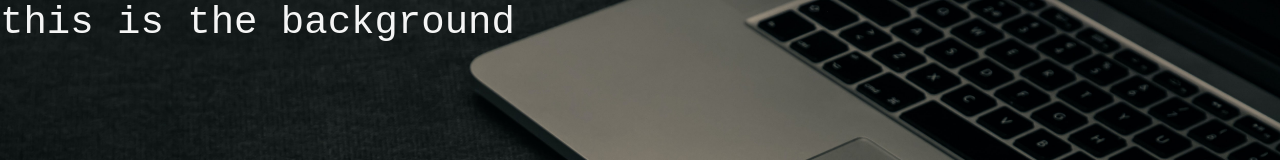
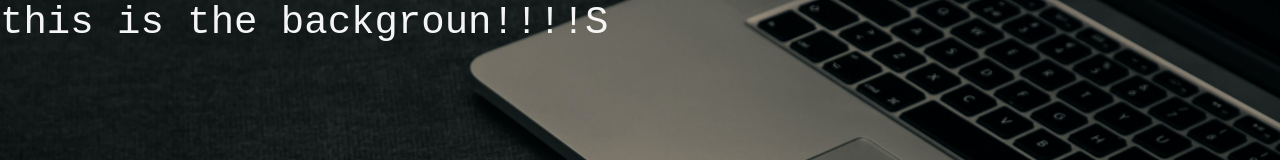
Before and after one commit to rajsaurabh555/startup, a plain HTML site: page index.html in a window 1280 px wide. Shown: the top 160 px of the page. Drawn offline with nearby package versions, Linux system fonts and the light colour scheme.

Commit message:
added exclamation

```diff
--- a/index.html
+++ b/index.html
@@ -8,7 +8,7 @@
         <link rel="stylesheet" href="style.css">
     </head>
     <body>
-        <h1>this is the background</h1>
+        <h1>this is the backgroun!!!!S</h1>
         <div class="container d-flex align-items-center h-100">
             <div class="row">
                 <header class="text-center col-12">
```
